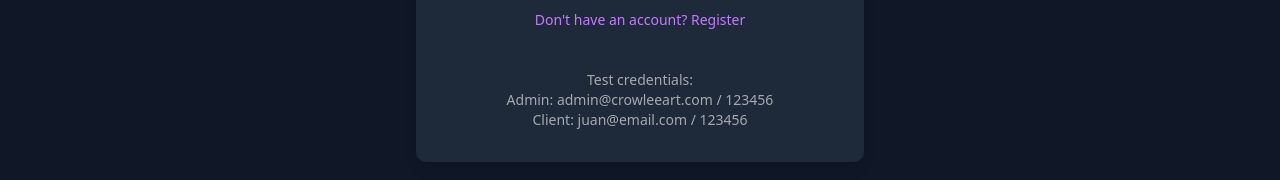
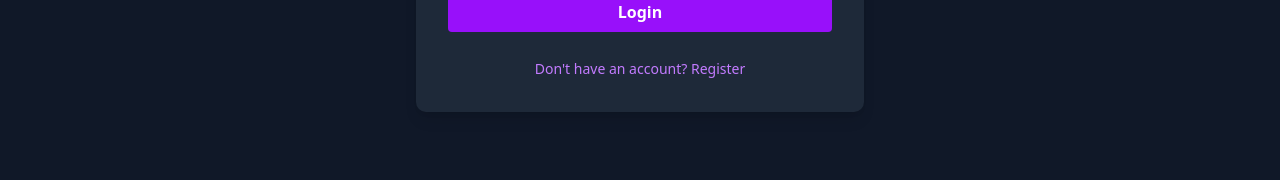
Before and after one commit to sergimima/crowleeart-next, a Next.js app: page /login in a window 1280 px wide. Shown: the part 538-718 px from the top of the page. Built offline with nearby package versions, Linux system fonts and the light colour scheme; no server answers.

Commit message:
update in images

```diff
--- a/src/app/login/page.tsx
+++ b/src/app/login/page.tsx
@@ -206,12 +206,6 @@ export default function LoginPage() {
         >
           {isRegister ? 'Already have an account? Login' : 'Don\'t have an account? Register'}
         </button>
-
-        <div className="text-center text-sm text-white/60 mt-4">
-          <p>Test credentials:</p>
-          <p>Admin: admin@crowleeart.com / 123456</p>
-          <p>Client: juan@email.com / 123456</p>
-        </div>
       </motion.form>
     </motion.div>
   )
```
Also changed, not shown: 1 other file (tests, documents, lock files or other folders).
